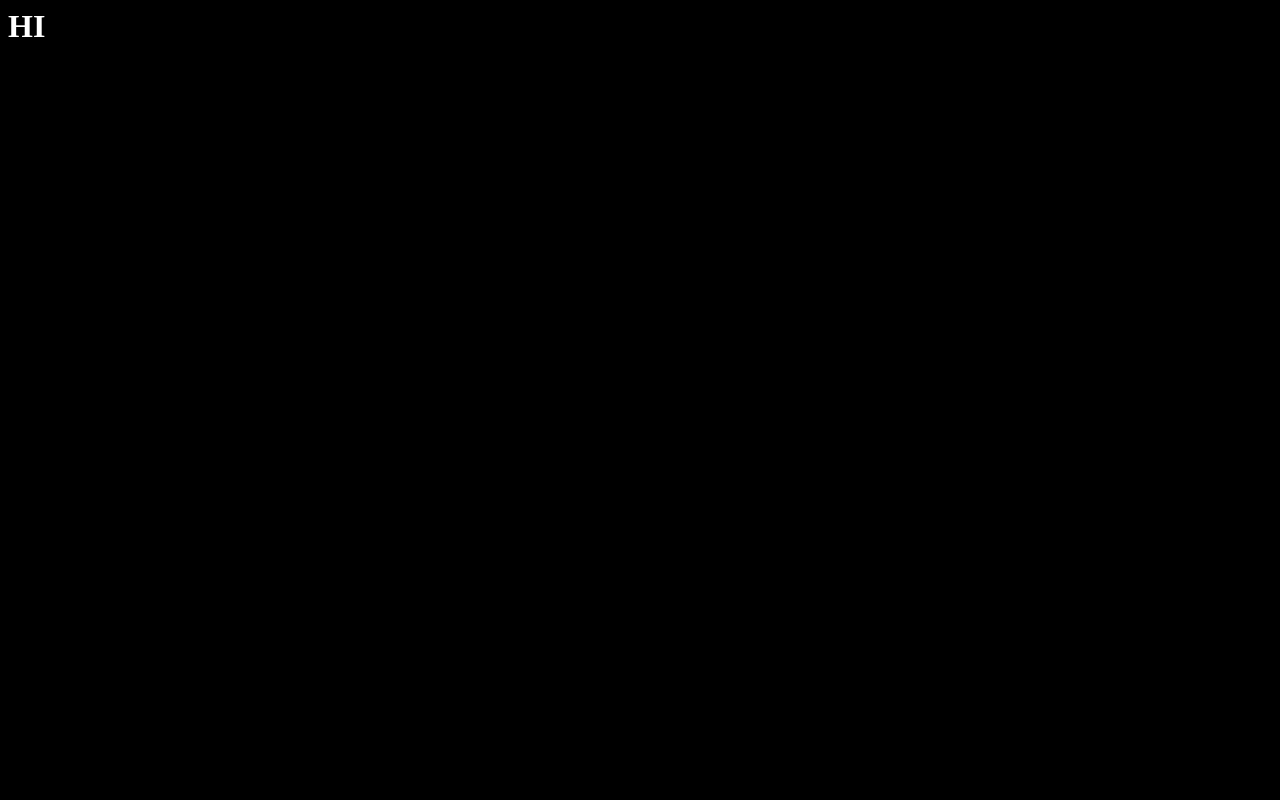
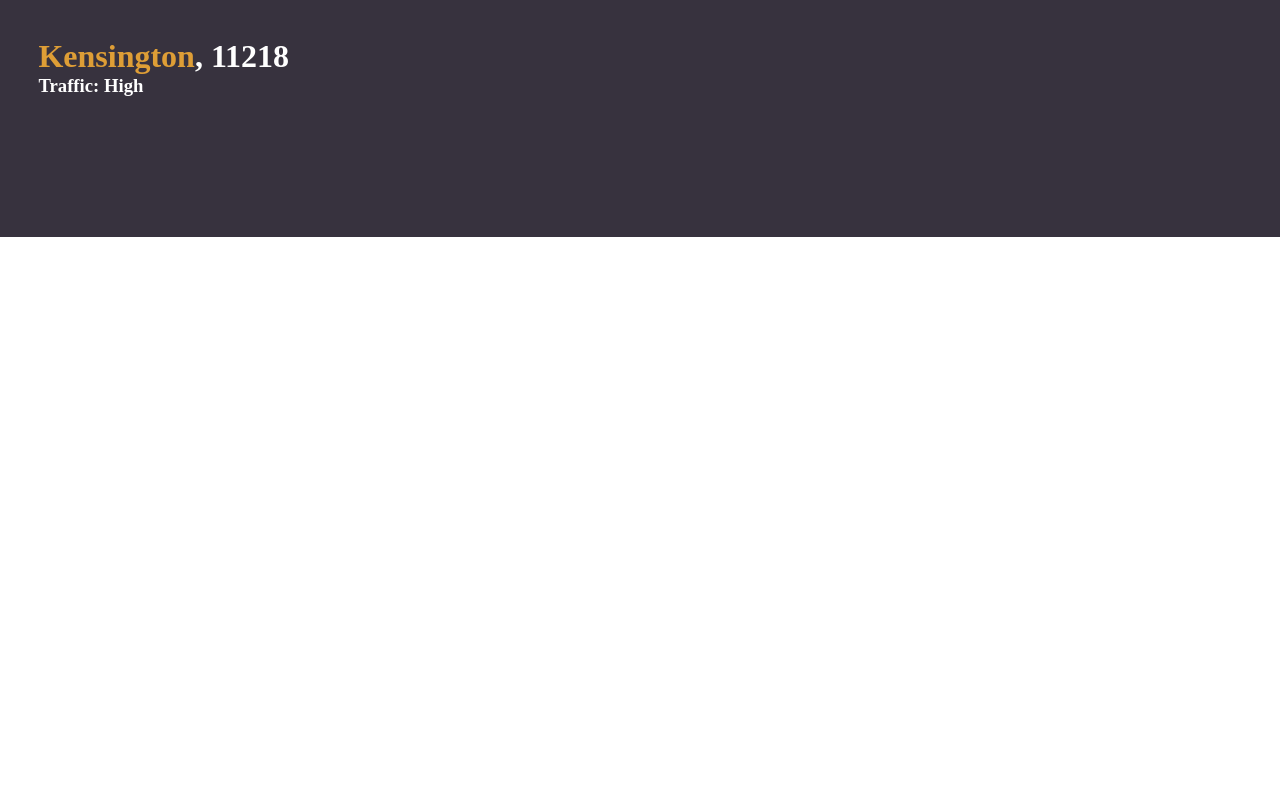
Before and after one commit to TJ-Hacker/TreasureHacks, a Flask app: page / in a window 1280 px wide; the page is wider, and only the part inside the window is pictured. Before the commit the part shown is almost empty. Run offline with Flask 3, Linux system fonts and the light colour scheme.

Commit message:
webpage stash

```diff
--- a/static/css/style.css
+++ b/static/css/style.css
@@ -1,4 +1,32 @@
 *{
-    background-color: black;
-    color: white;
+    margin: 0px;
+    padding: 0px;
 }
+
+
+#top {
+    padding: 3%;
+    background-color: #37323E;
+    width: 100%;
+    height: 20%;
+}
+
+#userLoc traffic {
+    background-color: #37323E;
+}
+
+.mainCol {
+    color: #FFFFFF;
+}
+
+.secondCol {
+    color: #ABA9B1;
+}
+
+.accentCol {
+    color: #DE9E36;
+}
+
+.accentCol2 {
+    color: #DEB841;
+}
--- a/static/js/script.js
+++ /dev/null
@@ -1 +0,0 @@
-alert("test");
--- a/templates/home.html
+++ b/templates/home.html
@@ -3,11 +3,14 @@
     <meta charset="UTF-8">
     <meta http-equiv="X-UA-Compatible" content="IE=edge">
     <meta name="viewport" content="width=device-width, initial-scale=1.0">
-    <title>Home</title>
+    <title>App</title>
     <link rel="stylesheet" type="text/css" href="{{ url_for('static', filename='css/style.css') }}">
     <script src="{{ url_for('static', filename='js/script.js') }}"></script>
 </head>
-<body>
-    <h1>HI</h1>
+<body class="mainCol">
+    <div id="top">
+        <h1 id="userLoc"><span class="accentCol">Kensington</span>, 11218</h1>
+        <h3 id="traffic">Traffic: <span>High</span></h3>
+    </div>
 </body>
 </html>
```
Also changed, not shown: main.py (line endings or trailing spaces).
